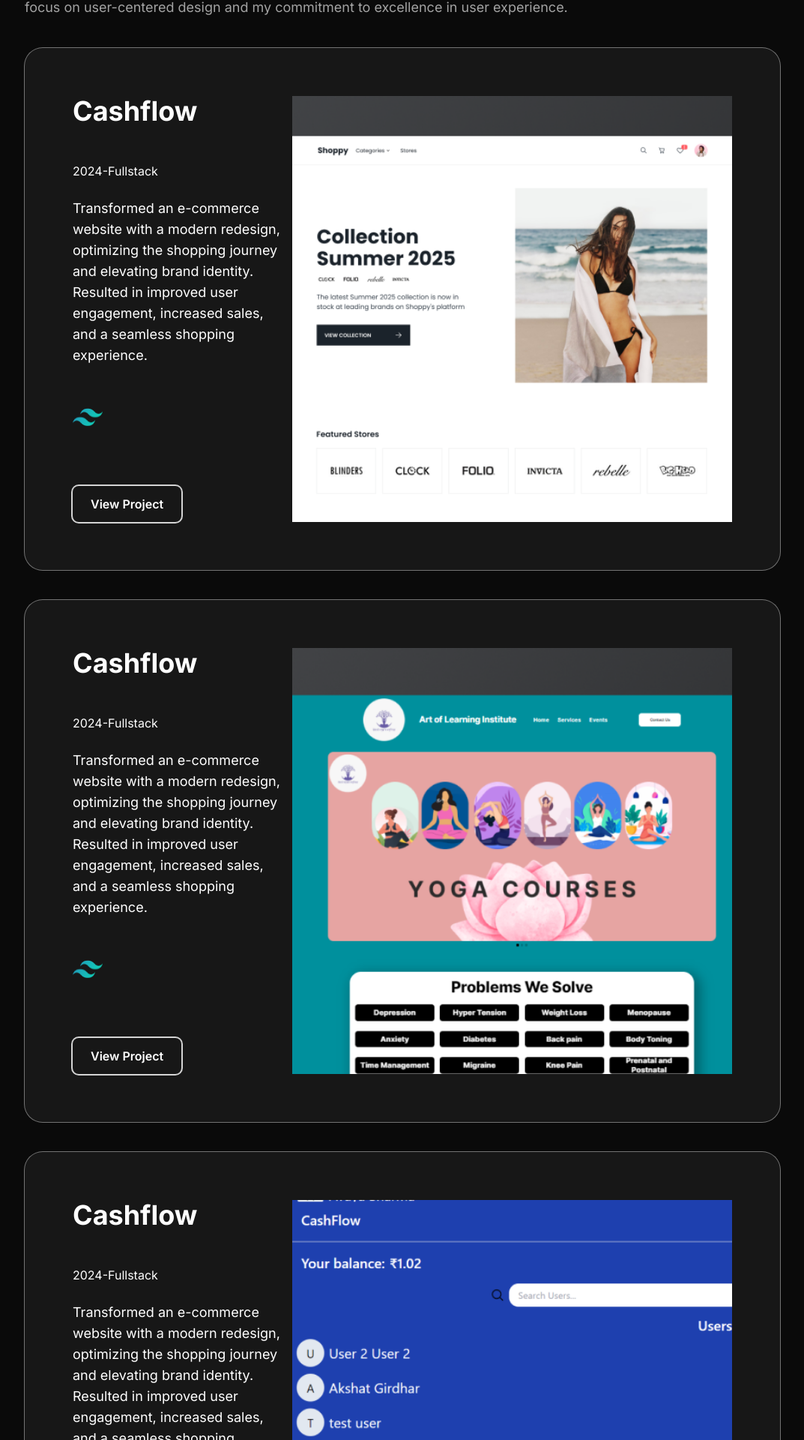
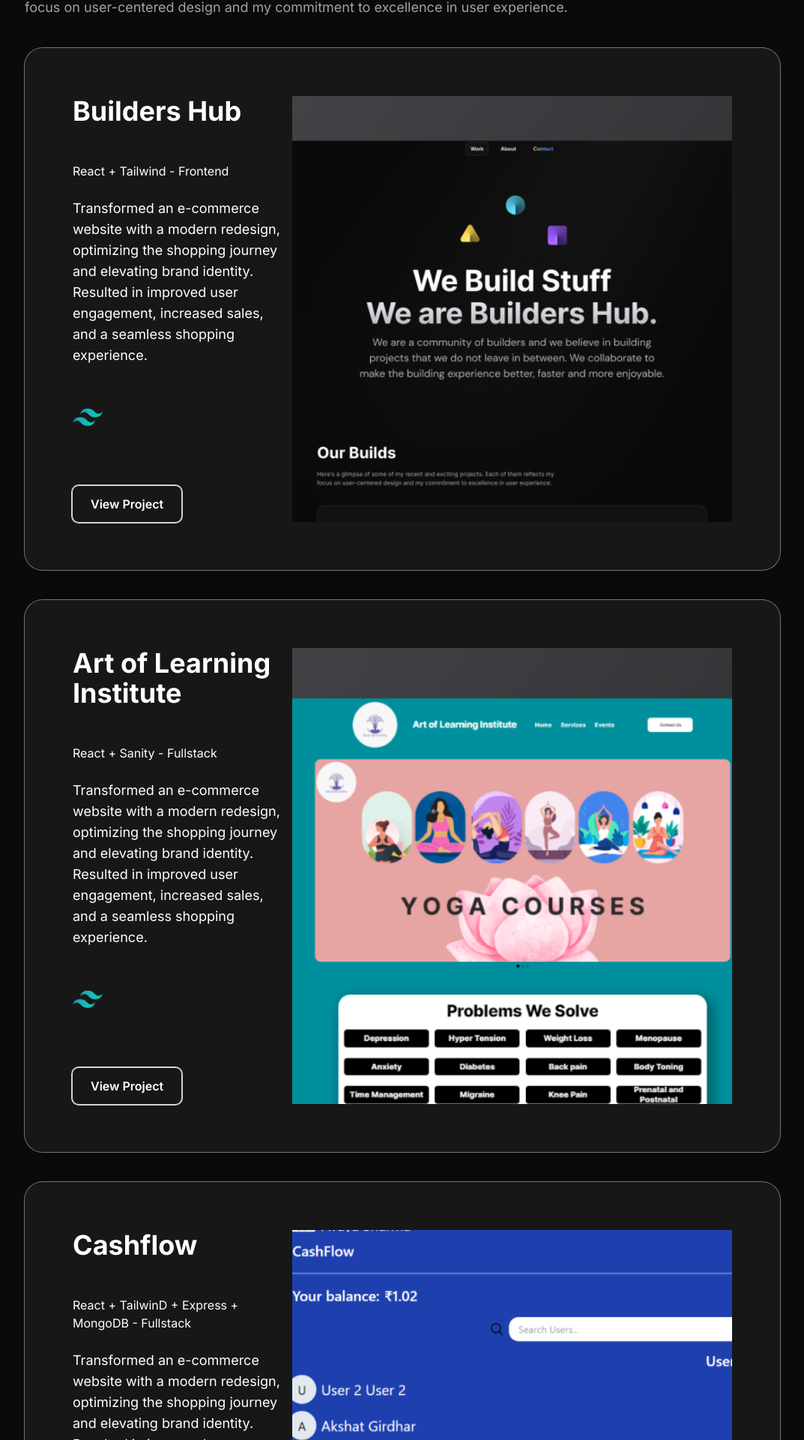
Before and after one commit to khardikk/Builders_hub, a React (Vite) app in the folder Frontend/builders_landing/: page / in a window 1280 px wide. Shown: the part 996-2916 px from the top of the page at 75% size, without its empty margins (111-1184 px from the left). Built offline with nearby package versions, Linux system fonts and the light colour scheme.

Commit message:
added props to our build section

```diff
--- a/Frontend/builders_landing/src/components/Card.jsx
+++ b/Frontend/builders_landing/src/components/Card.jsx
@@ -2,7 +2,7 @@ import React from 'react';
 import stack from '../assets/stack.png';
 
 const Card = (props) => {
-  const { src,projects} = props;
+  const { src,projects,ProjectName,Projectstack} = props;
   return (
     <div data-aos="fade-right" data-aos-duration="1500" className='bg-neutral-900 rounded-3xl ring-1 ring-neutral-500 w-1200 h-620 my-10'>
       <div className='py-16 px-16 max-[480px]:py-8 max-[480px]:px-8'>
@@ -10,8 +10,8 @@ const Card = (props) => {
         {/* Text div */}
         <div className='pr-4  flex flex-col'>
         <div className='h-full items-start col-span-1 flex flex-col justify-around max-sm:mb-6'>
-          <h1 className='mb-6 font-Inter font-bold text-4xl text-left max-sm:w-[16rem] max-sm:text-left'>Cashflow</h1>
-          <span className='py-6 font-Inter font-normal text-base text-left max-sm:text-left max-sm:w-[15rem]'>2024-Fullstack</span>
+          <h1 className='mb-6 font-Inter font-bold text-4xl text-left max-sm:w-[16rem] max-sm:text-left'>{ProjectName}</h1>
+          <span className='py-6 font-Inter font-normal text-base text-left max-sm:text-left max-sm:w-[15rem]'>{Projectstack}</span>
           <p className='font-Inter font-normal text-lg text-left max-sm:w-[19rem] max-sm:text-left'>
             Transformed an e-commerce website with a modern redesign, optimizing the shopping journey and elevating brand identity. Resulted in improved user engagement, increased sales, and a seamless shopping experience.
           </p>
--- a/Frontend/builders_landing/src/components/OurBuilds.jsx
+++ b/Frontend/builders_landing/src/components/OurBuilds.jsx
@@ -1,6 +1,6 @@
 import React from 'react'
 import Card from './Card'
-import projectimg from '../assets/projectimg.png';
+import buildersHub from '../assets/buildersHub.png';
 import yogawebsite from '../assets/yogaproject.png';
 import cashflow from '../assets/cashflow.png';
 import { Link } from 'react-router-dom';
@@ -11,9 +11,9 @@ const OurBuilds = () => {
         <h1 className="text-left mb-5 font-Inter font-bold text-5xl max-[480px]:w-[12rem] max-[480px]:text-4xl max-[480px]:text-center"> Our Builds</h1>
         <p className=" w-[48rem] text-left mb-10 font-Inter font-normal text-lg text-neutral-400 max-[480px]:w-[21rem]">Here's a glimpse of some of my recent and exciting projects.
          Each of them reflects my focus on user-centered design and my commitment to excellence in user experience.</p>
-         <Card src={projectimg} projects="https://buildershub.vercel.app/" />
-        <Card src={yogawebsite} projects="https://yoga-website-jet.vercel.app/" />
-        <Card src={cashflow} projects="https://cash-flow-alpha.vercel.app/" />
+         <Card src={buildersHub} projects="https://buildershub.vercel.app/" ProjectName="Builders Hub" Projectstack="React + Tailwind - Frontend"/>
+        <Card src={yogawebsite} projects="https://yoga-website-jet.vercel.app/" ProjectName="Art of Learning Institute" Projectstack="React + Sanity - Fullstack" />
+        <Card src={cashflow} projects="https://cash-flow-alpha.vercel.app/" ProjectName="Cashflow" Projectstack="React + TailwinD + Express + MongoDB - Fullstack" />
         <Link to="/projects" className='font-Inter font-semibold text-base underline'>View all projects</Link>
         </div>
   )
```
Also changed, not shown: Frontend/builders_landing/src/assets/buildersHub.png (added).
